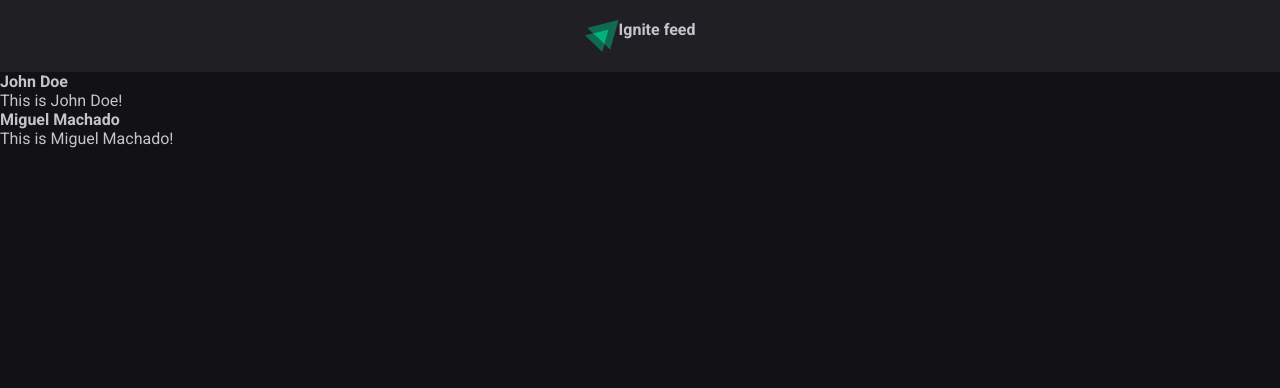
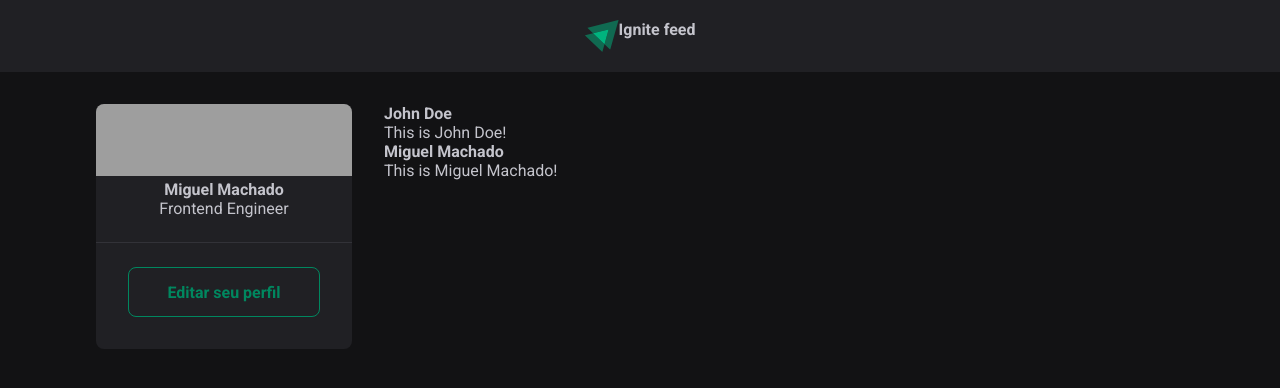
Before and after one commit to MiguelMachado-dev/ignite-reactjs, a React (Vite) app in the folder 01-fundamentos-reactjs/: page / in a window 1280 px wide. Shown: the top 388 px of the page. Built offline with nearby package versions, Linux system fonts and the light colour scheme; grey boxes are pictures that could not be loaded.

Commit message:
feat: sidebar component

```diff
--- a/01-fundamentos-reactjs/src/App.jsx
+++ b/01-fundamentos-reactjs/src/App.jsx
@@ -1,15 +1,22 @@
 import { Header } from "./components/Header";
+import { Sidebar } from "./components/Sidebar";
 import { Post } from "./Post";
 
-import "./global.css"
+import "./global.css";
+import S from "./App.module.css";
 
 export function App() {
   return (
     <>
       <Header />
 
-      <Post author="John Doe" content="This is John Doe!" />
-      <Post author="Miguel Machado" content="This is Miguel Machado!" />
+      <div className={S.wrapper}>
+        <Sidebar />
+        <main>
+          <Post author="John Doe" content="This is John Doe!" />
+          <Post author="Miguel Machado" content="This is Miguel Machado!" />
+        </main>
+      </div>
     </>
   );
 }
--- /dev/null
+++ b/01-fundamentos-reactjs/src/App.module.css
@@ -0,0 +1,10 @@
+.wrapper {
+  max-width: 70rem;
+  margin: 2rem auto;
+  padding: 0 1rem;
+
+  display: grid;
+  grid-template-columns: 256px 1fr;
+  gap: 2rem;
+  align-items: flex-start;
+}
--- a/01-fundamentos-reactjs/src/components/Header/styles.module.css
+++ b/01-fundamentos-reactjs/src/components/Header/styles.module.css
@@ -2,9 +2,9 @@
   background-color: var(--gray-800);
   display: flex;
   justify-content: center;
-  padding: 2rem 0;
+  padding: 1.25rem 0;
 }
 
 .header img {
-  height: 3.2rem;
+  height: 2rem;
 }
--- /dev/null
+++ b/01-fundamentos-reactjs/src/components/Sidebar/index.jsx
@@ -0,0 +1,21 @@
+import S from "./styles.module.css";
+
+export function Sidebar() {
+  return (
+    <aside className={S.sidebar}>
+      <img
+        className={S.cover}
+        src="https://images.unsplash.com/photo-1604964432806-254d07c11f32?ixlib=rb-1.2.1&ixid=MnwxMjA3fDB8MHxwaG90by1wYWdlfHx8fGVufDB8fHx8&auto=format&fit=crop&w=500&q=50"
+      />
+
+      <div className={S.profile}>
+        <strong>Miguel Machado</strong>
+        <span>Frontend Engineer</span>
+      </div>
+
+      <footer>
+        <a href="#">Editar seu perfil</a>
+      </footer>
+    </aside>
+  );
+}
--- /dev/null
+++ b/01-fundamentos-reactjs/src/components/Sidebar/styles.module.css
@@ -0,0 +1,39 @@
+.sidebar {
+  background-color: var(--gray-800);
+  border-radius: 8px;
+  overflow: hidden;
+}
+
+.cover {
+  width: 100%;
+  height: 72px;
+  object-fit: cover;
+}
+
+.profile {
+  display: flex;
+  flex-direction: column;
+  align-items: center;
+}
+
+.sidebar footer {
+  border-top: 1px solid var(--gray-600);
+  margin-top: 1.5rem;
+  padding: 1.5rem 2rem 2rem;
+}
+
+.sidebar footer a {
+  background: transparent;
+  color: var(--green-500);
+  border: 1px solid var(--green-500);
+  border-radius: 8px;
+  height: 50px;
+  padding: 0 1.5rem;
+  font-weight: bold;
+  display: block;
+  text-decoration: none;
+
+  display: flex;
+  align-items: center;
+  justify-content: center;
+}
--- a/01-fundamentos-reactjs/src/global.css
+++ b/01-fundamentos-reactjs/src/global.css
@@ -17,10 +17,6 @@
   box-sizing: border-box;
 }
 
-html {
-  font-size: 62.5%;
-}
-
 body {
   background-color: var(--gray-900);
   color: var(--gray-300);
@@ -30,5 +26,5 @@
 body, input, textarea, button {
   font-family: 'Roboto', sans-serif;
   font-weight: 400;
-  font-size: 1.6rem;
+  font-size: 1rem;
 }
```
